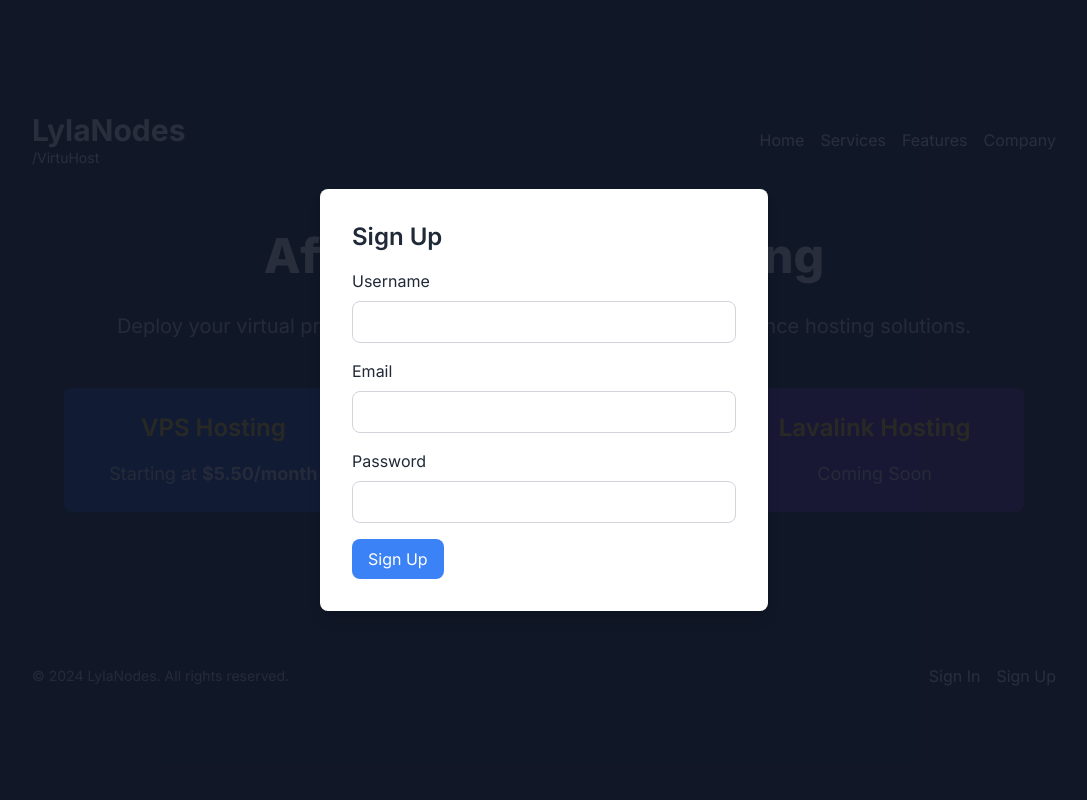
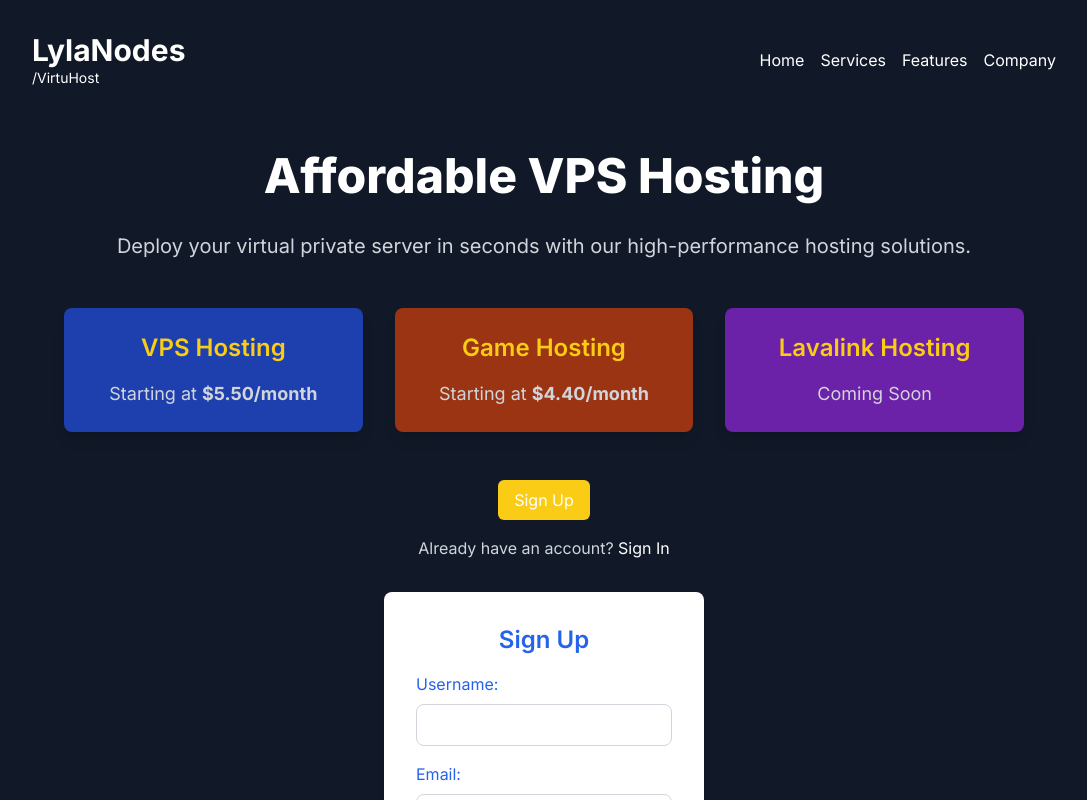
Before and after one commit to vekalmao/vpswebsite, a Next.js app: page / in a window 1280 px wide. Both pictures are taken after a click on the button "Sign Up". Shown: the top 800 px of the page, without its empty margins (96-1183 px from the left). Built offline with nearby package versions, Linux system fonts and the light colour scheme.

Commit message:
Update page.tsx

```diff
--- a/app/page.tsx
+++ b/app/page.tsx
@@ -2,44 +2,38 @@
 
 import React, { useState } from 'react';
 
-interface Plan {
-  name: string;
-  description: string;
-  specifications: string;
-}
-
-const Home: React.FC = () => {
-  const [step, setStep] = useState<number>(0); // 0 for home page, then steps 1-6 for the setup process
-  const [serverName, setServerName] = useState<string>('');
-  const [selectedLocation, setSelectedLocation] = useState<string>('');
-  const [selectedCpuType, setSelectedCpuType] = useState<string>('');
-  const [selectedPlan, setSelectedPlan] = useState<string | null>(null); // null until a plan is selected
-  const [vpsCreated, setVpsCreated] = useState<boolean>(false);
-  const [ipv4Address, setIpv4Address] = useState<string>('');
-  const [selectedUbuntuVersion, setSelectedUbuntuVersion] = useState<string>('');
-  const [selectedDebianVersion, setSelectedDebianVersion] = useState<string>('');
-  const [username, setUsername] = useState<string>('');
-  const [email, setEmail] = useState<string>('');
-  const [password, setPassword] = useState<string>('');
-  const [isSignedUp, setIsSignedUp] = useState<boolean>(false); // State to manage sign-up status
-  const [showSignUpForm, setShowSignUpForm] = useState<boolean>(false); // State to toggle sign-up form visibility
-  const [showSignInForm, setShowSignInForm] = useState<boolean>(false); // State to toggle sign-in form visibility
+const Home = () => {
+  const [step, setStep] = useState(0); // 0 for home page, then steps 1-6 for the setup process
+  const [serverName, setServerName] = useState('');
+  const [selectedLocation, setSelectedLocation] = useState('');
+  const [selectedCpuType, setSelectedCpuType] = useState('');
+  const [selectedPlan, setSelectedPlan] = useState(null); // null until a plan is selected
+  const [vpsCreated, setVpsCreated] = useState(false);
+  const [ipv4Address, setIpv4Address] = useState('');
+  const [selectedUbuntuVersion, setSelectedUbuntuVersion] = useState('');
+  const [selectedDebianVersion, setSelectedDebianVersion] = useState('');
+  const [username, setUsername] = useState('');
+  const [email, setEmail] = useState('');
+  const [password, setPassword] = useState('');
+  const [isSignedUp, setIsSignedUp] = useState(false); // State to manage sign-up status
+  const [showSignUpForm, setShowSignUpForm] = useState(false); // State to toggle sign-up form visibility
+  const [showSignInForm, setShowSignInForm] = useState(false); // State to toggle sign-in form visibility
 
   const handleSaveServerName = () => {
     setStep(2);
   };
 
-  const handleSelectLocation = (location: string) => {
+  const handleSelectLocation = (location) => {
     setSelectedLocation(location);
     setStep(3);
   };
 
-  const handleSelectCpuType = (cpuType: string) => {
+  const handleSelectCpuType = (cpuType) => {
     setSelectedCpuType(cpuType);
     setStep(4);
   };
 
-  const handleSelectPlan = (plan: string) => {
+  const handleSelectPlan = (plan) => {
     setSelectedPlan(plan);
     setStep(5);
   };
@@ -56,7 +50,7 @@ const Home: React.FC = () => {
     return `${ipOctet()}.${ipOctet()}.${ipOctet()}.${ipOctet()}`;
   };
 
-  const handleSignUp = (e: React.FormEvent<HTMLFormElement>) => {
+  const handleSignUp = (e) => {
     e.preventDefault();
     // Simulate sign-up logic - set isSignedUp to true and clear sign-up form
     setIsSignedUp(true);
@@ -64,7 +58,7 @@ const Home: React.FC = () => {
     alert('Sign up successful!');
   };
 
-  const handleSignIn = (e: React.FormEvent<HTMLFormElement>) => {
+  const handleSignIn = (e) => {
     e.preventDefault();
     // Simulate sign-in logic - set isSignedUp to true and clear sign-in form
     setIsSignedUp(true);
@@ -83,7 +77,7 @@ const Home: React.FC = () => {
   };
 
   // Shared and dedicated plans arrays
-  const sharedPlans: Plan[] = [
+  const sharedPlans = [
     { name: 'CX-01', description: 'Cheap for small projects', specifications: '1GB of RAM, 1 Core, 20GB of Storage' },
     { name: 'CX-02', description: 'Affordable for startups', specifications: '2GB of RAM, 2 Cores, 40GB of Storage' },
     { name: 'CX-03', description: 'Balanced for growing applications', specifications: '4GB of RAM, 2 Cores, 80GB of Storage' },
@@ -92,7 +86,7 @@ const Home: React.FC = () => {
     { name: 'CX-06', description: 'Ultimate for enterprise-grade solutions', specifications: '32GB of RAM, 8 Cores, 640GB of Storage' }
   ];
 
-  const dedicatedPlans: Plan[] = [
+  const dedicatedPlans = [
     { name: 'DX-01', description: 'Prices are mid, for big projects', specifications: '4GB of RAM, 4 Cores, 100GB of Storage' },
     { name: 'DX-02', description: 'Balanced for growing applications', specifications: '8GB of RAM, 4 Cores, 200GB of Storage' },
     { name: 'DX-03', description: 'Powerful for multiple applications', specifications: '16GB of RAM, 8 Cores, 400GB of Storage' },
@@ -136,7 +130,40 @@ const Home: React.FC = () => {
             </div>
           </div>
           <button
-            className="bg-blue-500 text-white px-4 py-2 rounded-lg hover:bg-blue-600 transition duration-300"
+            className="bg-yellow-400 text-white py-2 px-4 rounded-md hover:bg-yellow-500 transition-colors"
+            onClick={toggleSignUpForm}
+          >
+            Sign Up
+          </button>
+          <p className="mt-4 text-gray-300">Already have an account? <button
+            className="text-white hover:text-yellow-400"
+            onClick={toggleSignInForm}
+          >
+            Sign In
+          </button></p>
+        </section>
+      )}
+
+      {isSignedUp && (
+        <section className="w-full max-w-5xl p-8 text-center">
+          <h2 className="text-5xl font-extrabold mb-8 text-white">Affordable VPS Hosting</h2>
+          <p className="text-xl text-gray-300 mb-12">Deploy your virtual private server in seconds with our high-performance hosting solutions.</p>
+          <div className="grid grid-cols-1 md:grid-cols-3 gap-8 mb-12">
+            <div className="bg-blue-800 rounded-lg p-6 text-center shadow-lg">
+              <h3 className="text-2xl font-semibold mb-4 text-yellow-400">VPS Hosting</h3>
+              <p className="text-lg text-gray-300">Starting at <span className="font-bold">$5.50/month</span></p>
+            </div>
+            <div className="bg-orange-800 rounded-lg p-6 text-center shadow-lg">
+              <h3 className="text-2xl font-semibold mb-4 text-yellow-400">Game Hosting</h3>
+              <p className="text-lg text-gray-300">Starting at <span className="font-bold">$4.40/month</span></p>
+            </div>
+            <div className="bg-purple-800 rounded-lg p-6 text-center shadow-lg">
+              <h3 className="text-2xl font-semibold mb-4 text-yellow-400">Lavalink Hosting</h3>
+              <p className="text-lg text-gray-300">Coming Soon</p>
+            </div>
+          </div>
+          <button
+            className="bg-blue-500 text-white py-2 px-4 rounded-md hover:bg-blue-600 transition-colors"
             onClick={() => setStep(1)}
           >
             Create Cloud VPS
@@ -146,7 +173,7 @@ const Home: React.FC = () => {
 
       {step === 1 && (
         <section className="w-full max-w-5xl bg-white rounded-lg p-8 shadow-md mb-8 text-center">
-          <h2 className="text-2xl font-semibold mb-4 text-blue-600">Let's Get Your New Cloud Server Setup</h2>
+          <h2 className="text-2xl font-semibold mb-4 text-blue-600">Let&apos;s Get Your New Cloud Server Setup</h2>
           <div className="mb-4">
             <label className="block text-left mb-2 text-blue-600">Enter a name for your cloud server:</label>
             <input
@@ -247,123 +274,52 @@ const Home: React.FC = () => {
 
       {step === 6 && (
         <section className="w-full max-w-5xl bg-white rounded-lg p-8 shadow-md mb-8 text-center">
-          <h2 className="text-2xl font-semibold mb-4 text-blue-600">Setup Process Completed</h2>
-          <p className="text-lg text-gray-600 mb-8">Your VPS has been successfully created!</p>
-          <div className="mb-8">
+          <h2 className="text-2xl font-semibold mb-4 text-blue-600">Setup Process Complete</h2>
+          <p className="text-lg text-gray-600 mb-4">Your VPS has been successfully deployed!</p>
+          <div className="mb-4 text-left text-blue-600">
             <p><strong>Server Name:</strong> {serverName}</p>
             <p><strong>Location:</strong> {selectedLocation}</p>
             <p><strong>CPU Type:</strong> {selectedCpuType}</p>
             <p><strong>Plan:</strong> {selectedPlan}</p>
             <p><strong>IPv4 Address:</strong> {ipv4Address}</p>
           </div>
-          <p className="text-lg text-gray-600 mb-8">To manage your VPS, use the following credentials:</p>
-          <div className="flex justify-center space-x-4 mb-8">
-            <div className="flex flex-col items-center">
-              <p className="text-lg text-gray-600"><strong>Username:</strong></p>
-              <p className="text-xl font-semibold text-blue-600">{username}</p>
-            </div>
-            <div className="flex flex-col items-center">
-              <p className="text-lg text-gray-600"><strong>Password:</strong></p>
-              <p className="text-xl font-semibold text-blue-600">{password}</p>
-            </div>
-          </div>
-          <button
-            className="bg-blue-500 text-white px-4 py-2 rounded-lg hover:bg-blue-600 transition duration-300"
-            onClick={() => setStep(0)}
-          >
-            Back to Home
-          </button>
+          <p className="text-lg text-gray-600 mb-4">You can now SSH into your VPS using the following command:</p>
+          <pre className="bg-gray-800 rounded-lg p-4 text-sm text-gray-300">ssh {username}@{ipv4Address}</pre>
         </section>
       )}
 
-      {isSignedUp && (
-        <section className="w-full max-w-5xl p-8 text-center">
-          <h2 className="text-5xl font-extrabold mb-8 text-white">Affordable VPS Hosting</h2>
-          <p className="text-xl text-gray-300 mb-12">Deploy your virtual private server in seconds with our high-performance hosting solutions.</p>
-          <div className="grid grid-cols-1 md:grid-cols-3 gap-8 mb-12">
-            <div className="bg-blue-800 rounded-lg p-6 text-center shadow-lg">
-              <h3 className="text-2xl font-semibold mb-4 text-yellow-400">VPS Hosting</h3>
-              <p className="text-lg text-gray-300">Starting at <span className="font-bold">$5.50/month</span></p>
-            </div>
-            <div className="bg-orange-800 rounded-lg p-6 text-center shadow-lg">
-              <h3 className="text-2xl font-semibold mb-4 text-yellow-400">Game Hosting</h3>
-              <p className="text-lg text-gray-300">Starting at <span className="font-bold">$4.40/month</span></p>
-            </div>
-            <div className="bg-purple-800 rounded-lg p-6 text-center shadow-lg">
-              <h3 className="text-2xl font-semibold mb-4 text-yellow-400">Lavalink Hosting</h3>
-              <p className="text-lg text-gray-300">Coming Soon</p>
-            </div>
-          </div>
-          <button
-            className="bg-blue-500 text-white px-4 py-2 rounded-lg hover:bg-blue-600 transition duration-300"
-            onClick={() => setStep(1)}
-          >
-            Create Cloud VPS
-          </button>
-        </section>
-      )}
-
-      <footer className="w-full max-w-5xl flex items-center justify-between py-8">
+      {showSignUpForm && !isSignedUp && (
+        <section className="w-full max-w-xs bg-white rounded-lg p-8 shadow-md mb-8 text-center">
+          <h2 className="text-2xl font-semibold mb-4 text-blue-600">Sign Up</h2>
+          <form onSubmit={handleSignUp} className="space-y-4">
             <div>
-          <p className="text-sm text-gray-300">&copy; 2024 LylaNodes. All rights reserved.</p>
-        </div>
-        <div>
-          {!isSignedUp && (
-            <div className="flex items-center space-x-4">
-              <button
-                className="text-white hover:text-yellow-400"
-                onClick={toggleSignInForm}
-              >
-                Sign In
-              </button>
-              <button
-                className="text-white hover:text-yellow-400"
-                onClick={toggleSignUpForm}
-              >
-                Sign Up
-              </button>
-            </div>
-          )}
-        </div>
-      </footer>
-
-      {/* Sign Up Form */}
-      {showSignUpForm && (
-        <div className="fixed inset-0 bg-gray-900 bg-opacity-90 flex items-center justify-center">
-          <div className="bg-white p-8 rounded-lg shadow-lg max-w-md w-full">
-            <h2 className="text-2xl font-semibold mb-4 text-gray-800">Sign Up</h2>
-            <form onSubmit={handleSignUp}>
-              <div className="mb-4">
-                <label htmlFor="signup-username" className="block text-gray-800 mb-2">Username</label>
+              <label htmlFor="signup-username" className="block text-left mb-2 text-blue-600">Username:</label>
               <input
                 type="text"
                 id="signup-username"
-                  className="border border-gray-300 rounded-lg px-3 py-2 w-full"
+                className="border border-gray-300 rounded-lg px-3 py-2 w-full text-blue-600"
                 value={username}
                 onChange={(e) => setUsername(e.target.value)}
-                  required
               />
             </div>
-              <div className="mb-4">
-                <label htmlFor="signup-email" className="block text-gray-800 mb-2">Email</label>
+            <div>
+              <label htmlFor="signup-email" className="block text-left mb-2 text-blue-600">Email:</label>
               <input
                 type="email"
                 id="signup-email"
-                  className="border border-gray-300 rounded-lg px-3 py-2 w-full"
+                className="border border-gray-300 rounded-lg px-3 py-2 w-full text-blue-600"
                 value={email}
                 onChange={(e) => setEmail(e.target.value)}
-                  required
               />
             </div>
-              <div className="mb-4">
-                <label htmlFor="signup-password" className="block text-gray-800 mb-2">Password</label>
+            <div>
+              <label htmlFor="signup-password" className="block text-left mb-2 text-blue-600">Password:</label>
               <input
                 type="password"
                 id="signup-password"
-                  className="border border-gray-300 rounded-lg px-3 py-2 w-full"
+                className="border border-gray-300 rounded-lg px-3 py-2 w-full text-blue-600"
                 value={password}
                 onChange={(e) => setPassword(e.target.value)}
-                  required
               />
             </div>
             <button
@@ -373,36 +329,31 @@ const Home: React.FC = () => {
               Sign Up
             </button>
           </form>
-          </div>
-        </div>
+        </section>
       )}
 
-      {/* Sign In Form */}
-      {showSignInForm && (
-        <div className="fixed inset-0 bg-gray-900 bg-opacity-90 flex items-center justify-center">
-          <div className="bg-white p-8 rounded-lg shadow-lg max-w-md w-full">
-            <h2 className="text-2xl font-semibold mb-4 text-gray-800">Sign In</h2>
-            <form onSubmit={handleSignIn}>
-              <div className="mb-4">
-                <label htmlFor="signin-email" className="block text-gray-800 mb-2">Email</label>
+      {showSignInForm && !isSignedUp && (
+        <section className="w-full max-w-xs bg-white rounded-lg p-8 shadow-md mb-8 text-center">
+          <h2 className="text-2xl font-semibold mb-4 text-blue-600">Sign In</h2>
+          <form onSubmit={handleSignIn} className="space-y-4">
+            <div>
+              <label htmlFor="signin-username" className="block text-left mb-2 text-blue-600">Username:</label>
               <input
-                  type="email"
-                  id="signin-email"
-                  className="border border-gray-300 rounded-lg px-3 py-2 w-full"
-                  value={email}
-                  onChange={(e) => setEmail(e.target.value)}
-                  required
+                type="text"
+                id="signin-username"
+                className="border border-gray-300 rounded-lg px-3 py-2 w-full text-blue-600"
+                value={username}
+                onChange={(e) => setUsername(e.target.value)}
               />
             </div>
-              <div className="mb-4">
-                <label htmlFor="signin-password" className="block text-gray-800 mb-2">Password</label>
+            <div>
+              <label htmlFor="signin-password" className="block text-left mb-2 text-blue-600">Password:</label>
               <input
                 type="password"
                 id="signin-password"
-                  className="border border-gray-300 rounded-lg px-3 py-2 w-full"
+                className="border border-gray-300 rounded-lg px-3 py-2 w-full text-blue-600"
                 value={password}
                 onChange={(e) => setPassword(e.target.value)}
-                  required
               />
             </div>
             <button
@@ -412,8 +363,7 @@ const Home: React.FC = () => {
               Sign In
             </button>
           </form>
-          </div>
-        </div>
+        </section>
       )}
     </main>
   );
```
Lines whose indentation alone changed are shown as unchanged.
